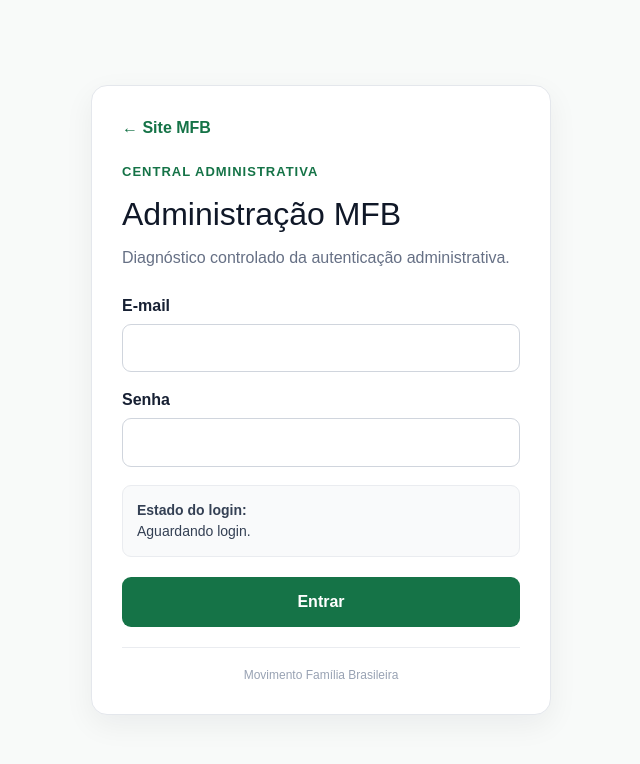
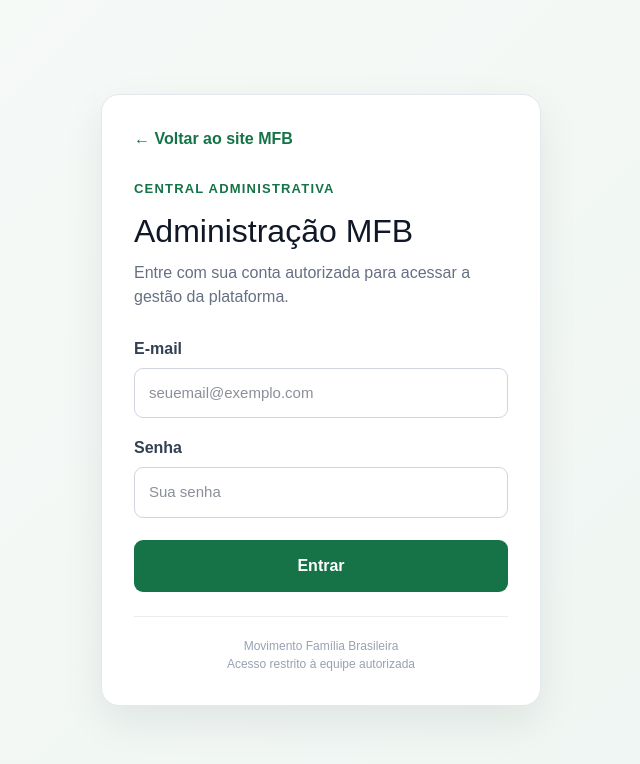
Before and after one commit to tecnologiaagilize-dotcom/mfb, a Next.js app: page /admin/login in a window 1280 px wide. Shown: the top 764 px of the page, without its empty margins (319-959 px from the left). Built offline with nearby package versions, Linux system fonts and the light colour scheme.

Commit message:
Update page.tsx

```diff
--- a/app/admin/login/page.tsx
+++ b/app/admin/login/page.tsx
@@ -4,44 +4,17 @@
 import Link from "next/link";
 import { createClient } from "@/lib/supabase/browser";
 
-type LoginStep =
-  | "idle"
-  | "creating-client"
-  | "sending"
-  | "authenticated"
-  | "redirecting"
-  | "error";
-
 export default function AdminLoginPage() {
   const [loading, setLoading] = useState(false);
   const [error, setError] = useState("");
-  const [step, setStep] = useState<LoginStep>("idle");
 
-  function stepText() {
-    switch (step) {
-      case "creating-client":
-        return "1/4 — Criando cliente Supabase...";
-      case "sending":
-        return "2/4 — Enviando autenticação ao Supabase...";
-      case "authenticated":
-        return "3/4 — Autenticação concluída. Sessão recebida.";
-      case "redirecting":
-        return "4/4 — Redirecionando para a administração...";
-      case "error":
-        return "A tentativa foi interrompida por um erro.";
-      default:
-        return "Aguardando login.";
-    }
-  }
-
-  async function submit(event: FormEvent<HTMLFormElement>) {
+  async function handleSubmit(event: FormEvent<HTMLFormElement>) {
     event.preventDefault();
 
     if (loading) return;
 
     setLoading(true);
     setError("");
-    setStep("creating-client");
 
     const form = new FormData(event.currentTarget);
 
@@ -52,133 +25,75 @@
     const password = String(form.get("password") || "");
 
     try {
-      /*
-       * ETAPA 1
-       * Criação do cliente Supabase.
-       */
       const supabase = createClient();
 
-      setStep("sending");
-
-      /*
-       * ETAPA 2
-       * Executa o login, mas não permite que
-       * a tela fique indefinidamente aguardando.
-       */
-      const loginPromise = supabase.auth.signInWithPassword({
+      const {
+        data,
+        error: loginError,
+      } = await supabase.auth.signInWithPassword({
         email,
         password,
       });
 
-      const timeoutPromise = new Promise<never>((_, reject) => {
-        window.setTimeout(() => {
-          reject(
-            new Error(
-              "TIMEOUT_SUPABASE_AUTH"
-            )
-          );
-        }, 15000);
-      });
-
-      const result = await Promise.race([
-        loginPromise,
-        timeoutPromise,
-      ]);
-
-      /*
-       * ETAPA 3
-       * O Supabase respondeu.
-       */
-      if (result.error) {
-        setStep("error");
-
-        setError(
-          `O Supabase respondeu com erro: ${result.error.message}`
-        );
-
+      if (loginError) {
+        setError(loginError.message);
         return;
       }
 
-      if (!result.data.user) {
-        setStep("error");
-
+      if (!data.user || !data.session) {
         setError(
-          "O Supabase respondeu, mas não retornou o usuário autenticado."
+          "Não foi possível estabelecer uma sessão válida. Tente novamente."
         );
-
-        return;
-      }
-
-      if (!result.data.session) {
-        setStep("error");
-
-        setError(
-          "O Supabase autenticou o usuário, mas não retornou uma sessão."
-        );
-
-        return;
-      }
-
-      setStep("authenticated");
-
-      /*
-       * Confirma adicionalmente que o cliente
-       * consegue enxergar a sessão recém-criada.
-       */
-      const {
-        data: sessionData,
-        error: sessionError,
-      } = await supabase.auth.getSession();
-
-      if (sessionError) {
-        setStep("error");
-
-        setError(
-          `Login realizado, mas houve erro ao recuperar a sessão: ${sessionError.message}`
-        );
-
-        return;
-      }
-
-      if (!sessionData.session) {
-        setStep("error");
-
-        setError(
-          "Login realizado, mas a sessão não permaneceu disponível no navegador."
-        );
-
         return;
       }
 
       /*
-       * ETAPA 4
-       * Só chegamos aqui se autenticação e
-       * sessão estiverem funcionando.
+       * Confirma que o usuário autenticado possui
+       * acesso à Central Administrativa.
        */
-      setStep("redirecting");
+      const {
+        data: adminProfile,
+        error: profileError,
+      } = await supabase
+        .from("admin_profiles")
+        .select("role")
+        .eq("id", data.user.id)
+        .maybeSingle();
 
+      if (profileError) {
+        await supabase.auth.signOut();
+
+        setError(
+          "Não foi possível verificar sua permissão administrativa."
+        );
+        return;
+      }
+
+      if (
+        adminProfile?.role !== "admin" &&
+        adminProfile?.role !== "editor"
+      ) {
+        await supabase.auth.signOut();
+
+        setError(
+          "Este usuário não possui acesso à Central Administrativa."
+        );
+        return;
+      }
+
+      /*
+       * Recarregamento completo para que o servidor
+       * receba a sessão/cookies recém-criados.
+       */
       window.location.assign("/admin");
     } catch (err) {
-      console.error("Admin login diagnostic:", err);
+      console.error("Erro no login administrativo:", err);
 
-      setStep("error");
-
-      if (
-        err instanceof Error &&
-        err.message === "TIMEOUT_SUPABASE_AUTH"
-      ) {
-        setError(
-          "DIAGNÓSTICO: o navegador enviou a solicitação de login, mas o Supabase não respondeu em 15 segundos. O problema está na comunicação com o serviço de autenticação, antes da verificação do perfil administrativo."
-        );
-      } else if (err instanceof Error) {
-        setError(
-          `Erro durante o login: ${err.message}`
-        );
-      } else {
-        setError(
-          "Ocorreu um erro desconhecido durante o login."
-        );
-      }
+      setError(
+        err instanceof Error
+          ? `Não foi possível realizar o acesso: ${err.message}`
+          : "Não foi possível realizar o acesso."
+      );
     } finally {
       setLoading(false);
     }
@@ -191,18 +106,19 @@
         display: "grid",
         placeItems: "center",
         padding: 20,
-        background: "#f8faf9",
+        background:
+          "linear-gradient(135deg, #f7faf8 0%, #eef5f1 100%)",
       }}
     >
       <form
-        onSubmit={submit}
+        onSubmit={handleSubmit}
         style={{
-          width: "min(460px, 100%)",
-          padding: 30,
+          width: "min(440px, 100%)",
+          padding: 32,
           background: "#ffffff",
           border: "1px solid #e4e7ec",
-          borderRadius: 16,
-          boxShadow: "0 10px 30px rgba(16,24,40,.06)",
+          borderRadius: 18,
+          boxShadow: "0 16px 40px rgba(16, 24, 40, 0.08)",
         }}
       >
         <Link
@@ -213,16 +129,16 @@
             textDecoration: "none",
           }}
         >
-          ← Site MFB
+          ← Voltar ao site MFB
         </Link>
 
         <div
           style={{
-            marginTop: 22,
+            marginTop: 28,
             color: "#157347",
             fontSize: 13,
             fontWeight: 900,
-            letterSpacing: 1,
+            letterSpacing: 1.2,
           }}
         >
           CENTRAL ADMINISTRATIVA
@@ -230,7 +146,7 @@
 
         <h1
           style={{
-            margin: "8px 0",
+            margin: "8px 0 6px",
             fontSize: 32,
             color: "#101828",
           }}
@@ -240,19 +156,21 @@
 
         <p
           style={{
-            margin: "0 0 24px",
+            margin: "0 0 28px",
             color: "#667085",
+            lineHeight: 1.5,
           }}
         >
-          Diagnóstico controlado da autenticação administrativa.
+          Entre com sua conta autorizada para acessar a gestão da plataforma.
         </p>
 
         <label
           htmlFor="email"
           style={{
             display: "block",
-            marginBottom: 6,
+            marginBottom: 7,
             fontWeight: 700,
+            color: "#344054",
           }}
         >
           E-mail
@@ -265,14 +183,16 @@
           required
           autoComplete="email"
           disabled={loading}
+          placeholder="seuemail@exemplo.com"
           style={{
             width: "100%",
             boxSizing: "border-box",
-            padding: "12px 14px",
+            padding: "13px 14px",
+            marginBottom: 18,
             border: "1px solid #d0d5dd",
             borderRadius: 9,
             fontSize: 15,
-            marginBottom: 16,
+            outline: "none",
           }}
         />
 
@@ -280,8 +200,9 @@
           htmlFor="password"
           style={{
             display: "block",
-            marginBottom: 6,
+            marginBottom: 7,
             fontWeight: 700,
+            color: "#344054",
           }}
         >
           Senha
@@ -294,37 +215,23 @@
           required
           autoComplete="current-password"
           disabled={loading}
+          placeholder="Sua senha"
           style={{
             width: "100%",
             boxSizing: "border-box",
-            padding: "12px 14px",
+            padding: "13px 14px",
             border: "1px solid #d0d5dd",
             borderRadius: 9,
             fontSize: 15,
+            outline: "none",
           }}
         />
 
-        <div
-          style={{
-            marginTop: 18,
-            padding: 14,
-            borderRadius: 9,
-            background: "#f9fafb",
-            border: "1px solid #eaecf0",
-            color: "#344054",
-            fontSize: 14,
-            lineHeight: 1.5,
-          }}
-        >
-          <strong>Estado do login:</strong>
-          <br />
-          {stepText()}
-        </div>
-
         {error && (
           <div
+            role="alert"
             style={{
-              marginTop: 16,
+              marginTop: 18,
               padding: 13,
               borderRadius: 9,
               background: "#fef3f2",
@@ -334,8 +241,6 @@
               lineHeight: 1.5,
             }}
           >
-            <strong>Resultado do diagnóstico:</strong>
-            <br />
             {error}
           </div>
         )}
@@ -345,8 +250,8 @@
           disabled={loading}
           style={{
             width: "100%",
-            marginTop: 20,
-            padding: "13px 18px",
+            marginTop: 22,
+            padding: "14px 18px",
             border: 0,
             borderRadius: 9,
             background: "#157347",
@@ -357,13 +262,13 @@
             opacity: loading ? 0.7 : 1,
           }}
         >
-          {loading ? "Testando acesso..." : "Entrar"}
+          {loading ? "Entrando..." : "Entrar"}
         </button>
 
         <div
           style={{
-            marginTop: 20,
-            paddingTop: 18,
+            marginTop: 24,
+            paddingTop: 20,
             borderTop: "1px solid #eaecf0",
             textAlign: "center",
             color: "#98a2b3",
@@ -371,6 +276,8 @@
           }}
         >
           Movimento Família Brasileira
+          <br />
+          Acesso restrito à equipe autorizada
         </div>
       </form>
     </main>
```
